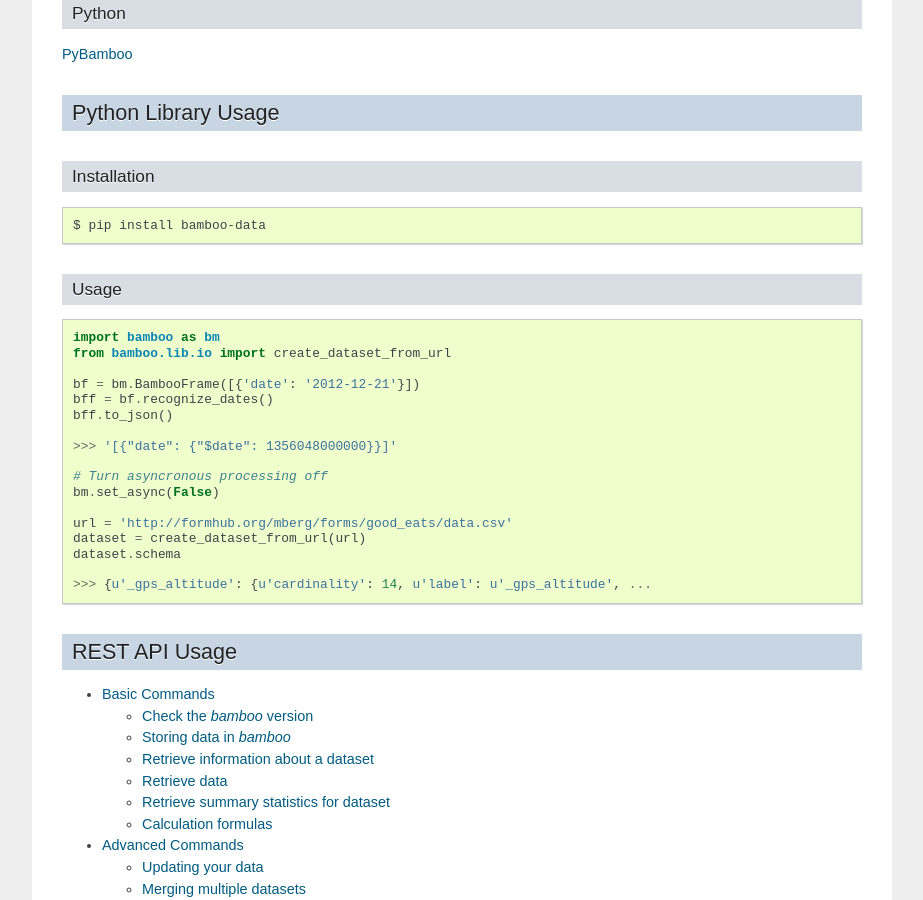
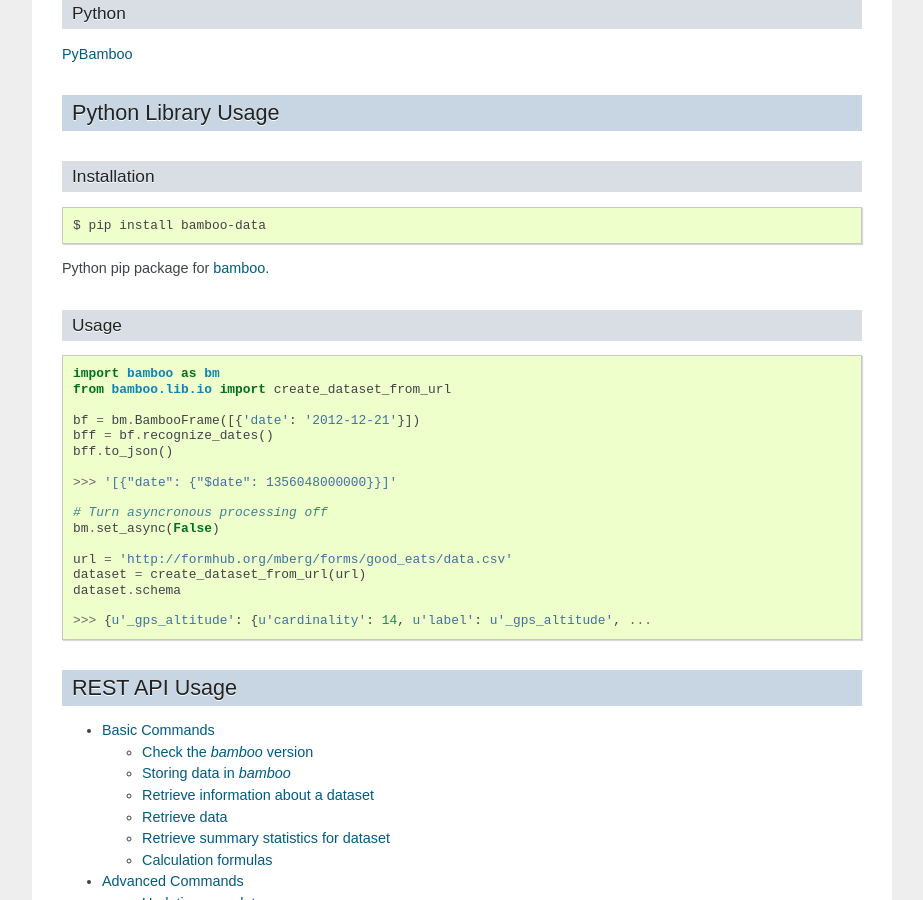
Before and after one commit to pld/bamboo, a Sphinx documentation site: the page built from docs/index.rst, in a window 1280 px wide and 900 px high, scrolled down 616 px. Shown: the whole window, without its empty margins (198-1121 px from the left). Built offline with Sphinx 7.4.7, drawn with Linux system fonts in a browser that asks for light colours; formulas are drawn with MathJax 3.

Commit message:
doc fixes

```diff
--- a/docs/advanced_commands.rst
+++ b/docs/advanced_commands.rst
@@ -415,11 +415,11 @@
 ``rolling`` request.
 
 Any options that can be passed to the pandas ``rolling_window`` function
-(`pandas docs <http://pandas.pydata.org/pandas-docs/dev/computation.html#moving-rolling-statistics-moments`_)
+(`pandas docs <http://pandas.pydata.org/pandas-docs/dev/computation.html#moving-rolling-statistics-moments>`_)
 can be passed as parameters to bamboo.
 
 Window types are passed as the ``win_type`` parameter. See
-`here <https://en.wikipedia.org/wiki/Window_function#Window_examples`_ for
+`here <https://en.wikipedia.org/wiki/Window_function#Window_examples>`_ for
 window type definitions and examples.
 
 For example, to calculating a rolling mean with a window of 3 values, use the
--- a/docs/index.rst
+++ b/docs/index.rst
@@ -45,6 +45,8 @@
 .. code-block:: sh
 
     $ pip install bamboo-data
+
+Python pip package for `bamboo <http://pypi.python.org/pypi/bamboo-data/0.5.4.1>`_.
 
 Usage
 ^^^^^
```
